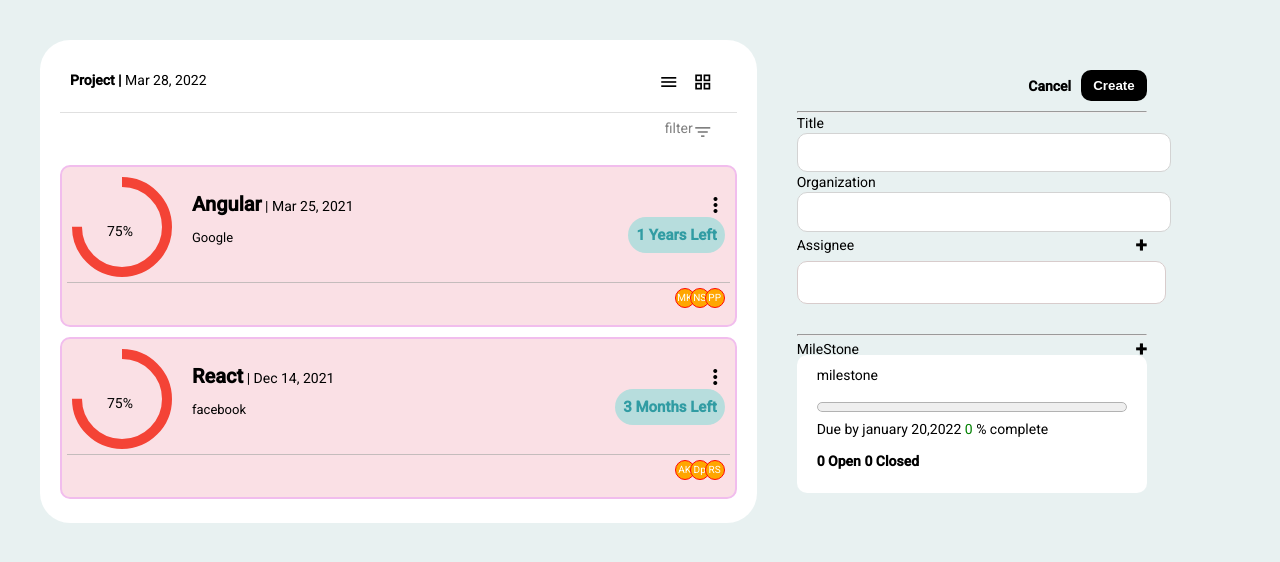
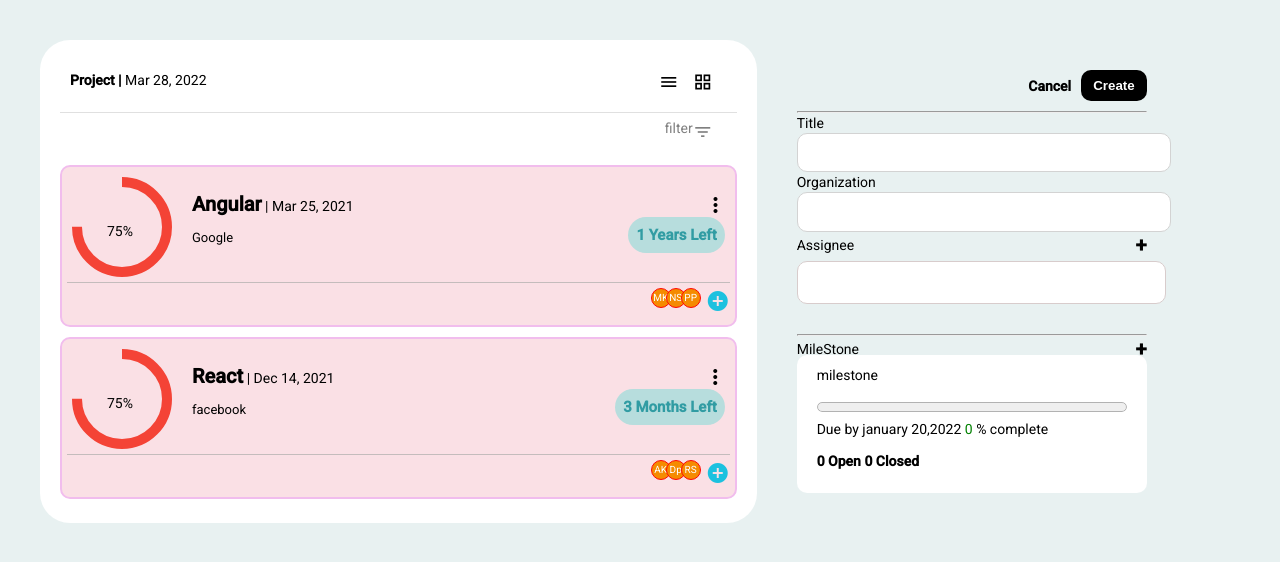
Before and after one commit to vishalpotinda100/intership-project, an Angular app: page / in a window 1280 px wide. Shown: the top 562 px of the page. Built offline with nearby package versions, Linux system fonts and the light colour scheme.

Commit message:
added validation

```diff
--- a/src/app/modules/project/components/create-project/create-project.component.ts
+++ b/src/app/modules/project/components/create-project/create-project.component.ts
@@ -49,11 +49,12 @@ export class CreateProjectComponent implements OnInit {
 submitHandler(items:NgForm){
 
   const {title,organization}=items.value;
-  if(title.trim()=='' || organization.trim()==''){
-    this.toastr.error('Please fill Title and Organization', 'Title and Organization', {
-      timeOut: 5000,
-    });
-  }else if(this.allAssigneeList.assigneList.length==0){
+  if(title.trim()==''){
+    this.toastr.error('Please enter  title', 'Title is requied');
+  }else if( organization.trim()==''){
+    this.toastr.error('Please enter organization',"Oraganization is required")
+  }
+  else if(this.allAssigneeList.assigneList.length==0){
     this.toastr.error('Please select at least one assignee','Assignee')
   }else{
     this.createdItem.emit(this.allAssigneeList)
--- a/src/app/modules/project/components/list-project/list-project.component.html
+++ b/src/app/modules/project/components/list-project/list-project.component.html
@@ -20,9 +20,9 @@
     </div>
 
     <div class="card-bottom">
-        <div class="users" *ngFor="let item of items.assigneList"  >
+        <div class="users" *ngFor="let item of items.assigneList">
            <p >{{item.initial}}</p>
         </div>
-        <button><i class="fa fa-plus-circle" aria-hidden="true"></i></button>
+        <button><mat-icon>add_circle</mat-icon></button>
     </div>
   </div>
--- a/src/app/modules/project/components/list-project/list-project.component.scss
+++ b/src/app/modules/project/components/list-project/list-project.component.scss
@@ -97,7 +97,7 @@ card-content p span:nth-child(2){
 
     position: relative;
     width: 18px;
-    background-color: rgb(255, 166, 0);
+    background-color: rgb(245, 139, 0);
     color: white;
     height: 18px;
     border-radius: 50%;
@@ -107,6 +107,7 @@ card-content p span:nth-child(2){
     align-items: center;
     justify-content: center;
     font-size: 10px;
+
 }
 
 .card-bottom button{
```
